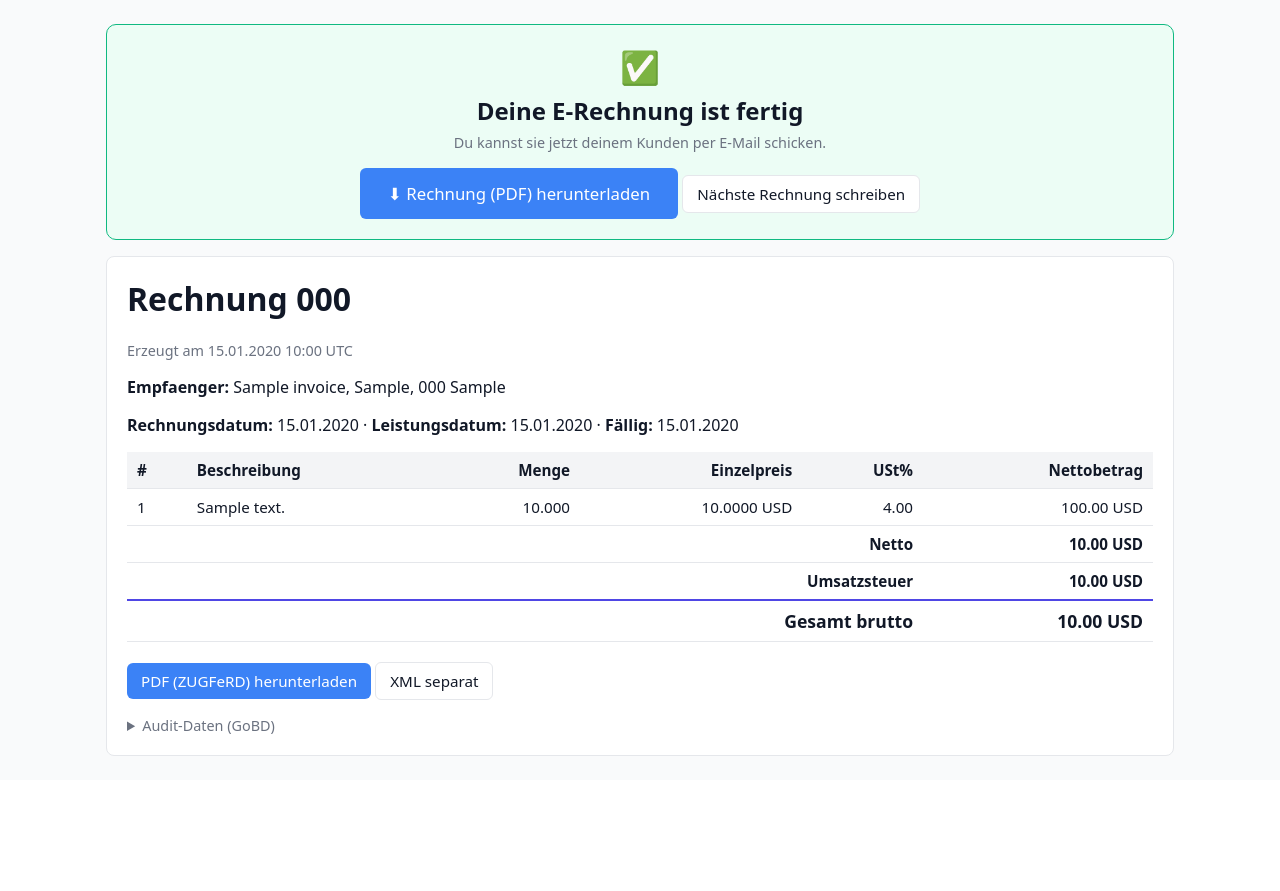
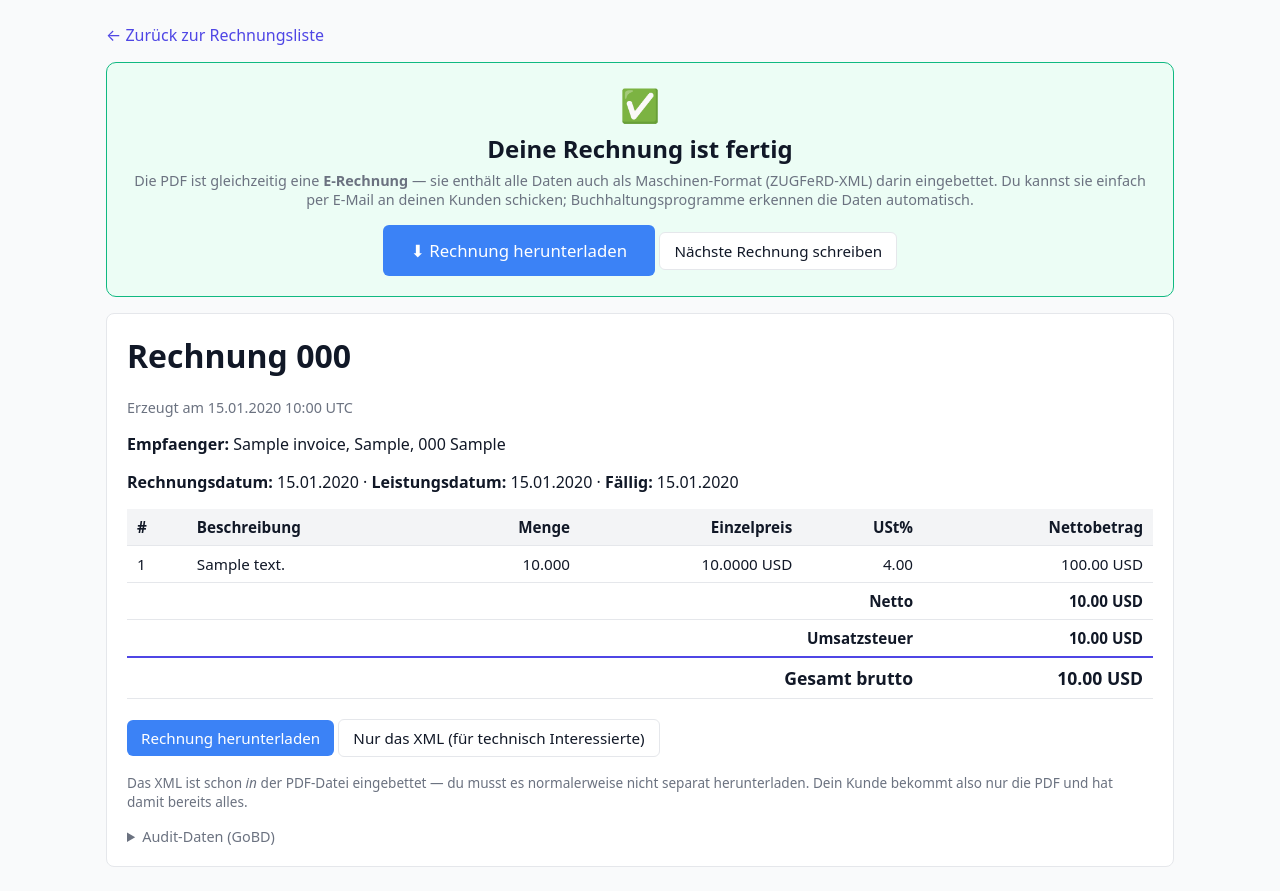
Before and after one commit to soerenhue/smartrechnung, a FastAPI app: page /rechnung/1 in a window 1280 px wide. Shown: the part 48-939 px from the top of the page. Before the commit the page ends 804 px from the top, so only its background shows below. Run offline with FastAPI, Linux system fonts and the light colour scheme; tables that the repository leaves empty hold one stand-in row (values such as "Sample post").

Commit message:
UX-Verbesserungen auf User-Feedback
1. Hash-Ketten-Prüfung von Startseite entfernt - war verwirrend. Die
   Prüfung läuft weiter und ist im GoBD-Export sichtbar (wo sie wichtig
   ist). Normale Nutzer sollen sich mit interner Kryptografie nicht
   herumschlagen.

2. Rechnungs-Detailseite: 'Zurück zur Rechnungsliste'-Link oben.
   Erklärung der ZUGFeRD-E-Rechnung in Menschen-Sprache:
   'Die PDF ist gleichzeitig eine E-Rechnung - sie enthält die Daten
   auch als Maschinen-Format darin. Dein Kunde bekommt nur die PDF.'

3. XML-Download: Content-Disposition: attachment erzwingt echtes
   Herunterladen statt Anzeige im Browser. Button umbenannt in
   'Nur das XML (für technisch Interessierte)' + Hinweis, dass es
   normalerweise nicht gebraucht wird.

4. Single-Instance-Lock im Launcher: Prüft beim Start, ob SmartRechnung
   schon auf Port 8765 läuft. Wenn ja, wird nur der Browser auf das
   existierende Fenster gerichtet, keine zweite Instanz mehr.

```diff
--- a/app/main.py
+++ b/app/main.py
@@ -495,7 +495,12 @@ def invoice_pdf(inv_id: int, db: Session = Depends(get_db)):
     if not inv or not inv.pdf_path:
         raise HTTPException(404)
     full = Path(_cfg.data_dir) / inv.pdf_path
-    return FileResponse(full, media_type="application/pdf", filename=full.name)
+    return FileResponse(
+        full,
+        media_type="application/pdf",
+        filename=full.name,
+        headers={"Content-Disposition": f'attachment; filename="{full.name}"'},
+    )
 
 
 @app.get("/rechnung/{inv_id}/xml")
@@ -504,7 +509,14 @@ def invoice_xml(inv_id: int, db: Session = Depends(get_db)):
     if not inv or not inv.xml_path:
         raise HTTPException(404)
     full = Path(_cfg.data_dir) / inv.xml_path
-    return FileResponse(full, media_type="application/xml", filename=full.name)
+    # Content-Disposition: attachment erzwingt Download statt
+    # Anzeige im Browser-Fenster
+    return FileResponse(
+        full,
+        media_type="application/xml",
+        filename=full.name,
+        headers={"Content-Disposition": f'attachment; filename="{full.name}"'},
+    )
 
 
 # --- GoBD-Export (pro Firma) ---------------------------------------------
--- a/app/templates/invoice_detail.html
+++ b/app/templates/invoice_detail.html
@@ -1,12 +1,19 @@
 {% extends "base.html" %}
 {% block title %}Rechnung {{ inv.invoice_number }}{% endblock %}
 {% block content %}
+<p><a href="/" style="color:#4F46E5;text-decoration:none">&larr; Zurück zur Rechnungsliste</a></p>
+
 <div style="background:#ecfdf5; border:1px solid #10b981; border-radius:10px; padding: 20px; margin-bottom: 16px; text-align:center">
   <div style="font-size: 2rem">✅</div>
-  <h2 style="margin: 6px 0">Deine E-Rechnung ist fertig</h2>
-  <p class="muted" style="margin: 4px 0 16px">Du kannst sie jetzt deinem Kunden per E-Mail schicken.</p>
+  <h2 style="margin: 6px 0">Deine Rechnung ist fertig</h2>
+  <p class="muted" style="margin: 4px 0 16px">
+    Die PDF ist gleichzeitig eine <strong>E-Rechnung</strong> — sie enthält alle Daten
+    auch als Maschinen-Format (ZUGFeRD-XML) darin eingebettet. Du kannst sie
+    einfach per E-Mail an deinen Kunden schicken; Buchhaltungsprogramme
+    erkennen die Daten automatisch.
+  </p>
   <a class="btn" href="/rechnung/{{ inv.id }}/pdf" style="padding:14px 28px; font-size:1.05rem">
-    ⬇ Rechnung (PDF) herunterladen
+    ⬇ Rechnung herunterladen
   </a>
   <a class="btn btn-secondary" href="/neu">Nächste Rechnung schreiben</a>
 </div>
@@ -43,8 +50,15 @@
   </table>
 
   <p style="margin-top:20px">
-    <a class="btn" href="/rechnung/{{ inv.id }}/pdf">PDF (ZUGFeRD) herunterladen</a>
-    <a class="btn btn-secondary" href="/rechnung/{{ inv.id }}/xml">XML separat</a>
+    <a class="btn" href="/rechnung/{{ inv.id }}/pdf">Rechnung herunterladen</a>
+    <a class="btn btn-secondary" href="/rechnung/{{ inv.id }}/xml" download>
+      Nur das XML (für technisch Interessierte)
+    </a>
+  </p>
+  <p class="muted" style="font-size:0.85rem;margin-top:6px">
+    Das XML ist schon <em>in</em> der PDF-Datei eingebettet — du musst es normalerweise
+    nicht separat herunterladen. Dein Kunde bekommt also nur die PDF und hat damit
+    bereits alles.
   </p>
 
   <details style="margin-top:16px">
```
Also changed, not shown: launcher.py (+20 -0 lines).
